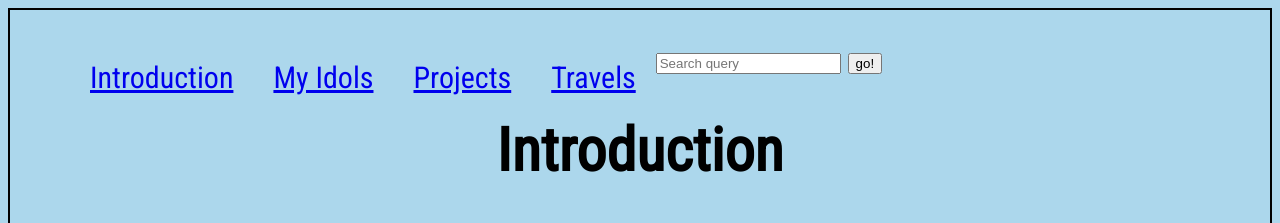
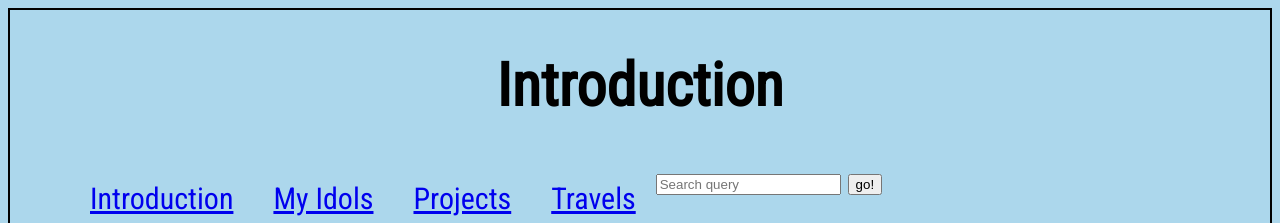
Before and after one commit to gerard1409/html-starter, a plain HTML site: page index.html in a window 1280 px wide. Shown: the top 223 px of the page. Drawn offline with Linux system fonts and the light colour scheme.

Commit message:
changes made

```diff
--- a/index.html
+++ b/index.html
@@ -19,7 +19,7 @@
   </head>
   <body class="page1">
     <main>
-      <nav>
+        <header><h1>Introduction</h1></header><nav>
         <!-- navigation bar.-->
         <ul>
           <li><a href="index.html">Introduction</a></li>
@@ -32,8 +32,8 @@
         <!-- to create search bar. -->
         <input type="search" name="q" placeholder="Search query" />
         <input type="submit" value="go!" />
-      </form>
-      <header><h1>Introduction</h1></header>
+      </form><div></div>
+      <p>
       <article>
         <div class="flex-container"><div>
           My name is Shalinder however I feel a name is just any sound to which
@@ -90,7 +90,8 @@
         <li><a href="projects.html">Projects</a></li>
         <li><a href="travels.html">Travels</a></li>
       </ul>
+
       <footer><div class="outer"><div class="box">Under Construction.....</div></div></footer>
-    </main>
+    </main><script src="scripts/main.js"></script>
   </body>
 </html>
```
